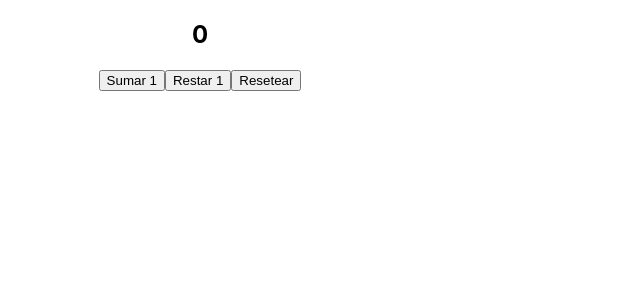
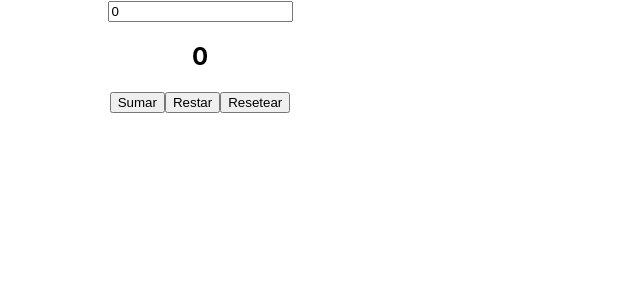
Before and after one commit to Academia-Numen/1121-react-clases, a React (Create React App) app: page / in a window 1280 px wide. Shown: the top 300 px of the page, without its empty margins (0-640 px from the left). Built offline with nearby package versions, Linux system fonts and the light colour scheme.

Commit message:
clase 7: counter reducer mejorado con payload dinámico

```diff
--- a/src/components/Counter.js
+++ b/src/components/Counter.js
@@ -1,15 +1,17 @@
-import { useReducer } from "react"
+import { useReducer, useState } from "react"
 import counterReducer, { ACTIONS } from "../reducers/counterReducer";
 
 export default function Counter() {
 
     const [counter, dispatch] = useReducer(counterReducer, 0);
+    const [value, setValue] = useState(0);
 
     return (
         <div>
+            <input type="text" value={value} onChange={(e) => setValue(e.target.value)}/>
             <h2>{counter}</h2>
-            <button onClick={() => dispatch({ type: ACTIONS.INCREMENT })}>Sumar 1</button>
-            <button onClick={() => dispatch({ type: ACTIONS.DECREMENT  })}>Restar 1</button>
+            <button onClick={() => dispatch({ type: ACTIONS.INCREMENT, payload: value })}>Sumar</button>
+            <button onClick={() => dispatch({ type: ACTIONS.DECREMENT, payload: value  })}>Restar</button>
             <button onClick={() => dispatch({ type: ACTIONS.RESET })}>Resetear</button>
         </div>
     )
--- a/src/reducers/counterReducer.js
+++ b/src/reducers/counterReducer.js
@@ -7,9 +7,9 @@ export const ACTIONS = {
 export default function counterReducer(state, action) {
     switch (action.type) {
         case ACTIONS.INCREMENT:
-            return state + 1;
+            return state + parseFloat(action.payload);
         case ACTIONS.DECREMENT:
-            return state - 1;
+            return state - parseFloat(action.payload);
         case ACTIONS.RESET:
             return 0;
         default:
```
